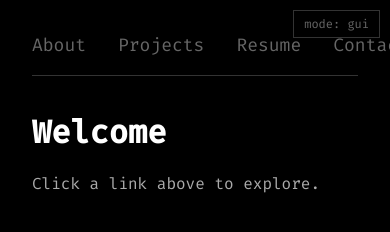
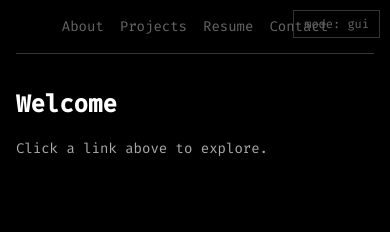
Before and after one commit to kmayhue/portfolio, a plain HTML site: page index.html in a window 390 px wide. Both pictures are taken after a click on the button "mode: terminal". Drawn offline with Linux system fonts and the light colour scheme.

Commit message:
Update style.css

```diff
--- a/css/style.css
+++ b/css/style.css
@@ -20,6 +20,7 @@ body {
     font-size: 16px;
     line-height: 1.5;
     min-height: 100vh;
+    overflow-x: hidden;
 }
 
 a {
@@ -136,7 +137,9 @@ a:hover {
 
 .gui-nav {
     display: flex;
-    gap: 2rem;
+    flex-wrap: wrap;
+    justify-content: center;
+    gap: 1rem 1.5rem;
     margin-bottom: 2rem;
     padding-bottom: 1rem;
     border-bottom: 1px solid #333;
@@ -224,3 +227,27 @@ a:hover {
 .hidden {
     display: none !important;
 }
+
+/* Mobile */
+@media (max-width: 600px) {
+    .gui {
+        padding: 1rem;
+        max-width: 100%;
+    }
+
+    .gui-nav {
+        gap: 0.75rem 1rem;
+    }
+
+    .gui-nav a {
+        font-size: 14px;
+    }
+
+    .gui-content h1 {
+        font-size: 1.5rem;
+    }
+
+    .gui-content p {
+        font-size: 14px;
+    }
+}
```
